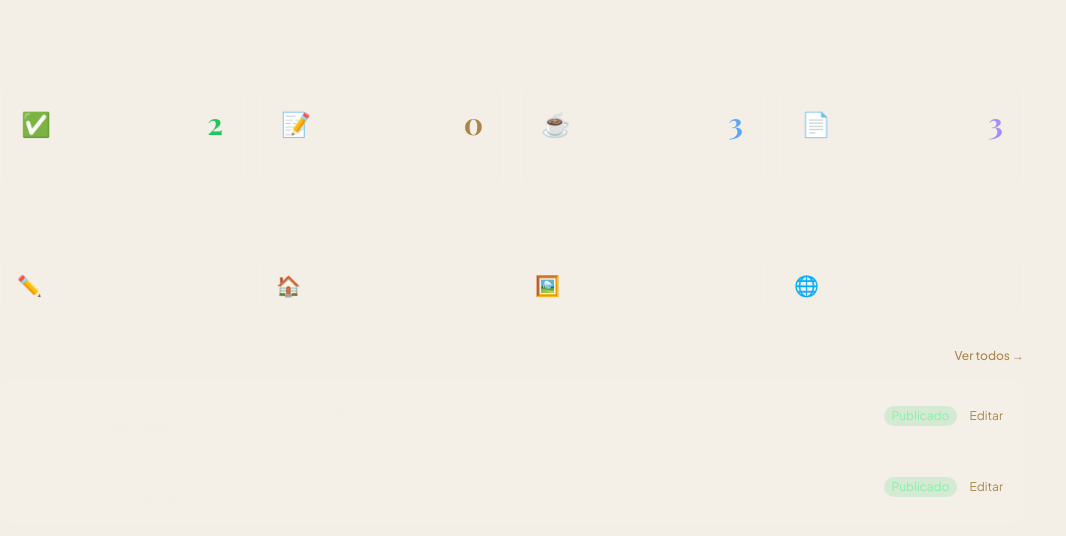
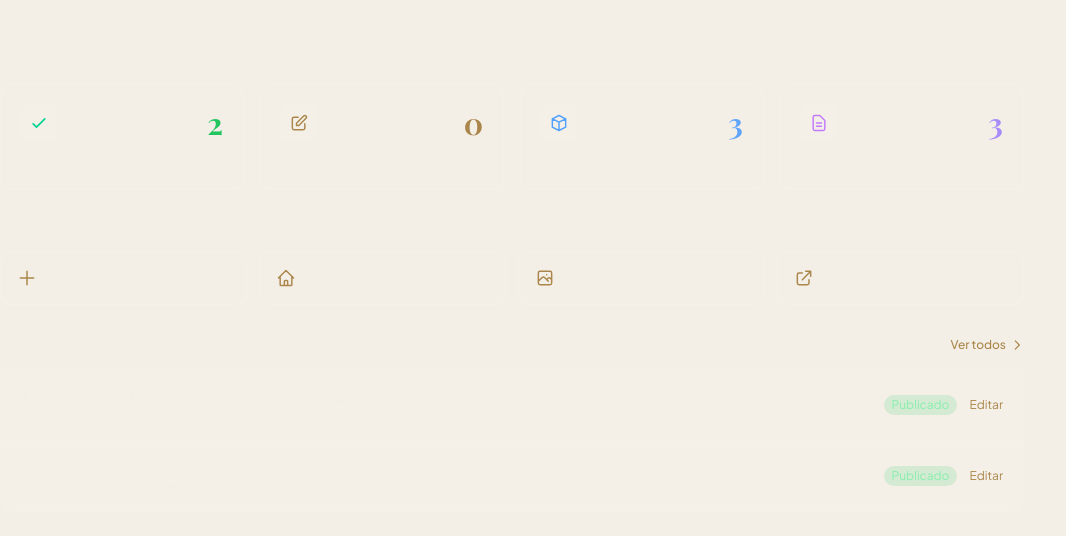
Before and after one commit to AllanLimaS/a-coffee-website, a Next.js app: page /admin in a window 1280 px wide. Shown: the top 536 px of the page, without its empty margins (0-1066 px from the left). Built offline with nearby package versions, Linux system fonts and the light colour scheme; no server answers; a web font is replaced by a local one.

Commit message:
style: replace all emojis with clean SVG icons across admin interface

```diff
--- a/src/app/admin/page.tsx
+++ b/src/app/admin/page.tsx
@@ -8,17 +8,86 @@ export default function AdminDashboard() {
   const services = getAllServices()
 
   const stats = [
-    { label: 'Posts publicados', value: publishedPosts.length, icon: '✅', color: '#22c55e' },
-    { label: 'Rascunhos', value: draftPosts.length, icon: '📝', color: 'var(--color-gold)' },
-    { label: 'Produtos/Serviços', value: services.length, icon: '☕', color: '#60a5fa' },
-    { label: 'Páginas editáveis', value: 3, icon: '📄', color: '#a78bfa' },
+    {
+      label: 'Posts publicados',
+      value: publishedPosts.length,
+      color: '#22c55e',
+      icon: (
+        <svg className="w-5 h-5 text-emerald-400" fill="none" stroke="currentColor" viewBox="0 0 24 24">
+          <path strokeLinecap="round" strokeLinejoin="round" strokeWidth={2} d="M5 13l4 4L19 7" />
+        </svg>
+      ),
+    },
+    {
+      label: 'Rascunhos',
+      value: draftPosts.length,
+      color: 'var(--color-gold)',
+      icon: (
+        <svg className="w-5 h-5 text-[var(--color-gold)]" fill="none" stroke="currentColor" viewBox="0 0 24 24">
+          <path strokeLinecap="round" strokeLinejoin="round" strokeWidth={1.75} d="M11 5H6a2 2 0 00-2 2v11a2 2 0 002 2h11a2 2 0 002-2v-5m-1.414-9.414a2 2 0 112.828 2.828L11.828 15H9v-2.828l8.586-8.586z" />
+        </svg>
+      ),
+    },
+    {
+      label: 'Produtos/Serviços',
+      value: services.length,
+      color: '#60a5fa',
+      icon: (
+        <svg className="w-5 h-5 text-blue-400" fill="none" stroke="currentColor" viewBox="0 0 24 24">
+          <path strokeLinecap="round" strokeLinejoin="round" strokeWidth={1.75} d="M20 7l-8-4-8 4m16 0l-8 4m8-4v10l-8 4m0-10L4 7m8 4v10M4 7v10l8 4" />
+        </svg>
+      ),
+    },
+    {
+      label: 'Páginas editáveis',
+      value: 3,
+      color: '#a78bfa',
+      icon: (
+        <svg className="w-5 h-5 text-purple-400" fill="none" stroke="currentColor" viewBox="0 0 24 24">
+          <path strokeLinecap="round" strokeLinejoin="round" strokeWidth={1.75} d="M9 12h6m-6 4h6m2 5H7a2 2 0 01-2-2V5a2 2 0 012-2h5.586a1 1 0 01.707.293l5.414 5.414a1 1 0 01.293.707V19a2 2 0 01-2 2z" />
+        </svg>
+      ),
+    },
   ]
 
   const quickLinks = [
-    { label: 'Novo Post', href: '/admin/posts/novo', icon: '✏️' },
-    { label: 'Editar Home', href: '/admin/paginas', icon: '🏠' },
-    { label: 'Gerenciar Mídia', href: '/admin/midia', icon: '🖼️' },
-    { label: 'Ver Site', href: '/', icon: '🌐', target: '_blank' },
+    {
+      label: 'Novo Post',
+      href: '/admin/posts/novo',
+      icon: (
+        <svg className="w-5 h-5 text-[var(--color-gold)] shrink-0" fill="none" stroke="currentColor" viewBox="0 0 24 24">
+          <path strokeLinecap="round" strokeLinejoin="round" strokeWidth={1.75} d="M12 4v16m8-8H4" />
+        </svg>
+      ),
+    },
+    {
+      label: 'Editar Home',
+      href: '/admin/paginas',
+      icon: (
+        <svg className="w-5 h-5 text-[var(--color-gold)] shrink-0" fill="none" stroke="currentColor" viewBox="0 0 24 24">
+          <path strokeLinecap="round" strokeLinejoin="round" strokeWidth={1.75} d="M3 12l2-2m0 0l7-7 7 7M5 10v10a1 1 0 001 1h3m10-11l2 2m-2-2v10a1 1 0 01-1 1h-3m-6 0a1 1 0 001-1v-4a1 1 0 011-1h2a1 1 0 011 1v4a1 1 0 001 1m-6 0h6" />
+        </svg>
+      ),
+    },
+    {
+      label: 'Gerenciar Mídia',
+      href: '/admin/midia',
+      icon: (
+        <svg className="w-5 h-5 text-[var(--color-gold)] shrink-0" fill="none" stroke="currentColor" viewBox="0 0 24 24">
+          <path strokeLinecap="round" strokeLinejoin="round" strokeWidth={1.75} d="M4 16l4.586-4.586a2 2 0 012.828 0L16 16m-2-2l1.586-1.586a2 2 0 012.828 0L20 14m-6-6h.01M6 20h12a2 2 0 002-2V6a2 2 0 00-2-2H6a2 2 0 00-2 2v12a2 2 0 002 2z" />
+        </svg>
+      ),
+    },
+    {
+      label: 'Ver Site',
+      href: '/',
+      target: '_blank',
+      icon: (
+        <svg className="w-5 h-5 text-[var(--color-gold)] shrink-0" fill="none" stroke="currentColor" viewBox="0 0 24 24">
+          <path strokeLinecap="round" strokeLinejoin="round" strokeWidth={1.75} d="M10 6H6a2 2 0 00-2 2v10a2 2 0 002 2h10a2 2 0 002-2v-4M14 4h6m0 0v6m0-6L10 14" />
+        </svg>
+      ),
+    },
   ]
 
   return (
@@ -47,7 +116,12 @@ export default function AdminDashboard() {
             }}
           >
             <div className="flex items-center justify-between mb-3">
-              <span className="text-2xl">{stat.icon}</span>
+              <div
+                className="w-9 h-9 rounded-lg flex items-center justify-center"
+                style={{ backgroundColor: 'rgba(255,255,255,0.05)' }}
+              >
+                {stat.icon}
+              </div>
               <span
                 className="text-3xl font-bold"
                 style={{ fontFamily: 'var(--font-display)', color: stat.color }}
@@ -55,7 +129,7 @@ export default function AdminDashboard() {
                 {stat.value}
               </span>
             </div>
-            <p className="text-xs" style={{ color: 'rgba(244,239,230,0.5)' }}>
+            <p className="text-xs font-medium" style={{ color: 'rgba(244,239,230,0.5)' }}>
               {stat.label}
             </p>
           </div>
@@ -65,7 +139,7 @@ export default function AdminDashboard() {
       {/* Atalhos rápidos */}
       <div>
         <h2
-          className="text-sm font-semibold uppercase tracking-widest mb-4"
+          className="text-xs font-semibold uppercase tracking-widest mb-4"
           style={{ color: 'rgba(244,239,230,0.4)' }}
         >
           Atalhos rápidos
@@ -83,7 +157,7 @@ export default function AdminDashboard() {
                 color: 'var(--color-canvas)',
               }}
             >
-              <span className="text-xl">{link.icon}</span>
+              {link.icon}
               <span className="text-sm font-medium">{link.label}</span>
             </Link>
           ))}
@@ -94,17 +168,20 @@ export default function AdminDashboard() {
       <div>
         <div className="flex items-center justify-between mb-4">
           <h2
-            className="text-sm font-semibold uppercase tracking-widest"
+            className="text-xs font-semibold uppercase tracking-widest"
             style={{ color: 'rgba(244,239,230,0.4)' }}
           >
             Posts recentes
           </h2>
           <Link
             href="/admin/posts"
-            className="text-xs font-medium transition-colors hover:opacity-70"
+            className="text-xs font-medium transition-colors hover:opacity-70 flex items-center gap-1"
             style={{ color: 'var(--color-gold)' }}
           >
-            Ver todos →
+            Ver todos
+            <svg className="w-3.5 h-3.5" fill="none" stroke="currentColor" viewBox="0 0 24 24">
+              <path strokeLinecap="round" strokeLinejoin="round" strokeWidth={2} d="M9 5l7 7-7 7" />
+            </svg>
           </Link>
         </div>
 
--- a/src/components/admin/ImageUploader.tsx
+++ b/src/components/admin/ImageUploader.tsx
@@ -81,7 +81,9 @@ export default function ImageUploader({ value, onChange, label = 'Imagem de Capa
             backgroundColor: dragging ? 'rgba(170,134,75,0.08)' : 'rgba(255,255,255,0.03)',
           }}
         >
-          <span className="text-2xl">🖼️</span>
+          <svg className="w-8 h-8 text-[rgba(244,239,230,0.4)]" fill="none" stroke="currentColor" viewBox="0 0 24 24">
+            <path strokeLinecap="round" strokeLinejoin="round" strokeWidth={1.5} d="M4 16l4.586-4.586a2 2 0 012.828 0L16 16m-2-2l1.586-1.586a2 2 0 012.828 0L20 14m-6-6h.01M6 20h12a2 2 0 002-2V6a2 2 0 00-2-2H6a2 2 0 00-2 2v12a2 2 0 002 2z" />
+          </svg>
           <p className="text-xs text-center" style={{ color: 'rgba(244,239,230,0.5)' }}>
             {uploading ? 'Enviando...' : 'Arraste ou clique para enviar'}
             <br />
--- a/src/components/admin/MediaGallery.tsx
+++ b/src/components/admin/MediaGallery.tsx
@@ -143,7 +143,9 @@ export default function MediaGallery({ selectable = false, onSelect }: MediaGall
           className="flex flex-col items-center gap-3 py-24 rounded-xl border border-dashed"
           style={{ borderColor: 'rgba(255,255,255,0.1)' }}
         >
-          <span className="text-4xl">🖼️</span>
+          <svg className="w-10 h-10 text-[rgba(244,239,230,0.3)]" fill="none" stroke="currentColor" viewBox="0 0 24 24">
+            <path strokeLinecap="round" strokeLinejoin="round" strokeWidth={1.5} d="M4 16l4.586-4.586a2 2 0 012.828 0L16 16m-2-2l1.586-1.586a2 2 0 012.828 0L20 14m-6-6h.01M6 20h12a2 2 0 002-2V6a2 2 0 00-2-2H6a2 2 0 00-2 2v12a2 2 0 002 2z" />
+          </svg>
           <p className="text-sm" style={{ color: 'rgba(244,239,230,0.4)' }}>
             Nenhuma imagem ainda. Faça o primeiro upload!
           </p>
--- a/src/components/admin/PostForm.tsx
+++ b/src/components/admin/PostForm.tsx
@@ -198,7 +198,7 @@ export default function PostForm({ initialData, sha }: PostFormProps) {
             size="sm"
             onClick={() => set('status', form.status === 'published' ? 'draft' : 'published')}
           >
-            {form.status === 'published' ? '📝 Rascunho' : '✅ Publicar'}
+            {form.status === 'published' ? 'Mudar para Rascunho' : 'Publicar'}
           </Button>
           <Button onClick={handleSave} loading={saving} size="sm">
             {saving ? 'Salvando...' : 'Salvar'}
--- a/src/components/admin/Sidebar.tsx
+++ b/src/components/admin/Sidebar.tsx
@@ -5,10 +5,46 @@ import { usePathname } from 'next/navigation'
 import { signOut } from 'next-auth/react'
 
 const NAV = [
-  { icon: '🏠', label: 'Dashboard', href: '/admin' },
-  { icon: '📝', label: 'Posts', href: '/admin/posts' },
-  { icon: '📄', label: 'Páginas', href: '/admin/paginas' },
-  { icon: '🖼️', label: 'Mídia', href: '/admin/midia' },
+  {
+    id: 'dashboard',
+    label: 'Dashboard',
+    href: '/admin',
+    icon: (
+      <svg className="w-5 h-5 shrink-0" fill="none" stroke="currentColor" viewBox="0 0 24 24">
+        <path strokeLinecap="round" strokeLinejoin="round" strokeWidth={1.75} d="M3 12l2-2m0 0l7-7 7 7M5 10v10a1 1 0 001 1h3m10-11l2 2m-2-2v10a1 1 0 01-1 1h-3m-6 0a1 1 0 001-1v-4a1 1 0 011-1h2a1 1 0 011 1v4a1 1 0 001 1m-6 0h6" />
+      </svg>
+    ),
+  },
+  {
+    id: 'posts',
+    label: 'Posts',
+    href: '/admin/posts',
+    icon: (
+      <svg className="w-5 h-5 shrink-0" fill="none" stroke="currentColor" viewBox="0 0 24 24">
+        <path strokeLinecap="round" strokeLinejoin="round" strokeWidth={1.75} d="M11 5H6a2 2 0 00-2 2v11a2 2 0 002 2h11a2 2 0 002-2v-5m-1.414-9.414a2 2 0 112.828 2.828L11.828 15H9v-2.828l8.586-8.586z" />
+      </svg>
+    ),
+  },
+  {
+    id: 'paginas',
+    label: 'Páginas',
+    href: '/admin/paginas',
+    icon: (
+      <svg className="w-5 h-5 shrink-0" fill="none" stroke="currentColor" viewBox="0 0 24 24">
+        <path strokeLinecap="round" strokeLinejoin="round" strokeWidth={1.75} d="M9 12h6m-6 4h6m2 5H7a2 2 0 01-2-2V5a2 2 0 012-2h5.586a1 1 0 01.707.293l5.414 5.414a1 1 0 01.293.707V19a2 2 0 01-2 2z" />
+      </svg>
+    ),
+  },
+  {
+    id: 'midia',
+    label: 'Mídia',
+    href: '/admin/midia',
+    icon: (
+      <svg className="w-5 h-5 shrink-0" fill="none" stroke="currentColor" viewBox="0 0 24 24">
+        <path strokeLinecap="round" strokeLinejoin="round" strokeWidth={1.75} d="M4 16l4.586-4.586a2 2 0 012.828 0L16 16m-2-2l1.586-1.586a2 2 0 012.828 0L20 14m-6-6h.01M6 20h12a2 2 0 002-2V6a2 2 0 00-2-2H6a2 2 0 00-2 2v12a2 2 0 002 2z" />
+      </svg>
+    ),
+  },
 ]
 
 export default function AdminSidebar() {
@@ -59,7 +95,7 @@ export default function AdminSidebar() {
                 color: isActive ? 'var(--color-gold)' : 'rgba(244,239,230,0.6)',
               }}
             >
-              <span>{item.icon}</span>
+              {item.icon}
               {item.label}
             </Link>
           )
@@ -74,18 +110,22 @@ export default function AdminSidebar() {
         <Link
           href="/"
           target="_blank"
-          className="flex items-center gap-3 px-3 py-2.5 rounded-lg text-sm font-medium transition-colors"
+          className="flex items-center gap-3 px-3 py-2.5 rounded-lg text-sm font-medium transition-colors hover:text-white"
           style={{ color: 'rgba(244,239,230,0.5)' }}
         >
-          <span>🌐</span>
+          <svg className="w-5 h-5 shrink-0" fill="none" stroke="currentColor" viewBox="0 0 24 24">
+            <path strokeLinecap="round" strokeLinejoin="round" strokeWidth={1.75} d="M21 12a9 9 0 01-9 9m9-9a9 9 0 00-9-9m9 9H3m9 9a9 9 0 01-9-9m9 9c1.657 0 3-4.03 3-9s-1.343-9-3-9m0 18c-1.657 0-3-4.03-3-9s1.343-9 3-9m-9 9a9 9 0 019-9" />
+          </svg>
           Ver Site
         </Link>
         <button
           onClick={() => signOut({ callbackUrl: '/admin/login' })}
-          className="w-full flex items-center gap-3 px-3 py-2.5 rounded-lg text-sm font-medium transition-colors"
+          className="w-full flex items-center gap-3 px-3 py-2.5 rounded-lg text-sm font-medium transition-colors hover:text-red-400"
           style={{ color: 'rgba(244,239,230,0.5)' }}
         >
-          <span>🚪</span>
+          <svg className="w-5 h-5 shrink-0" fill="none" stroke="currentColor" viewBox="0 0 24 24">
+            <path strokeLinecap="round" strokeLinejoin="round" strokeWidth={1.75} d="M17 16l4-4m0 0l-4-4m4 4H7m6 4v1a3 3 0 01-3 3H6a3 3 0 01-3-3V7a3 3 0 013-3h4a3 3 0 013 3v1" />
+          </svg>
           Sair
         </button>
       </div>
```
Also changed, not shown: src/app/admin/paginas/page.tsx (+6 -4 lines), src/components/admin/ContentEditor.tsx (+6 -2 lines).
